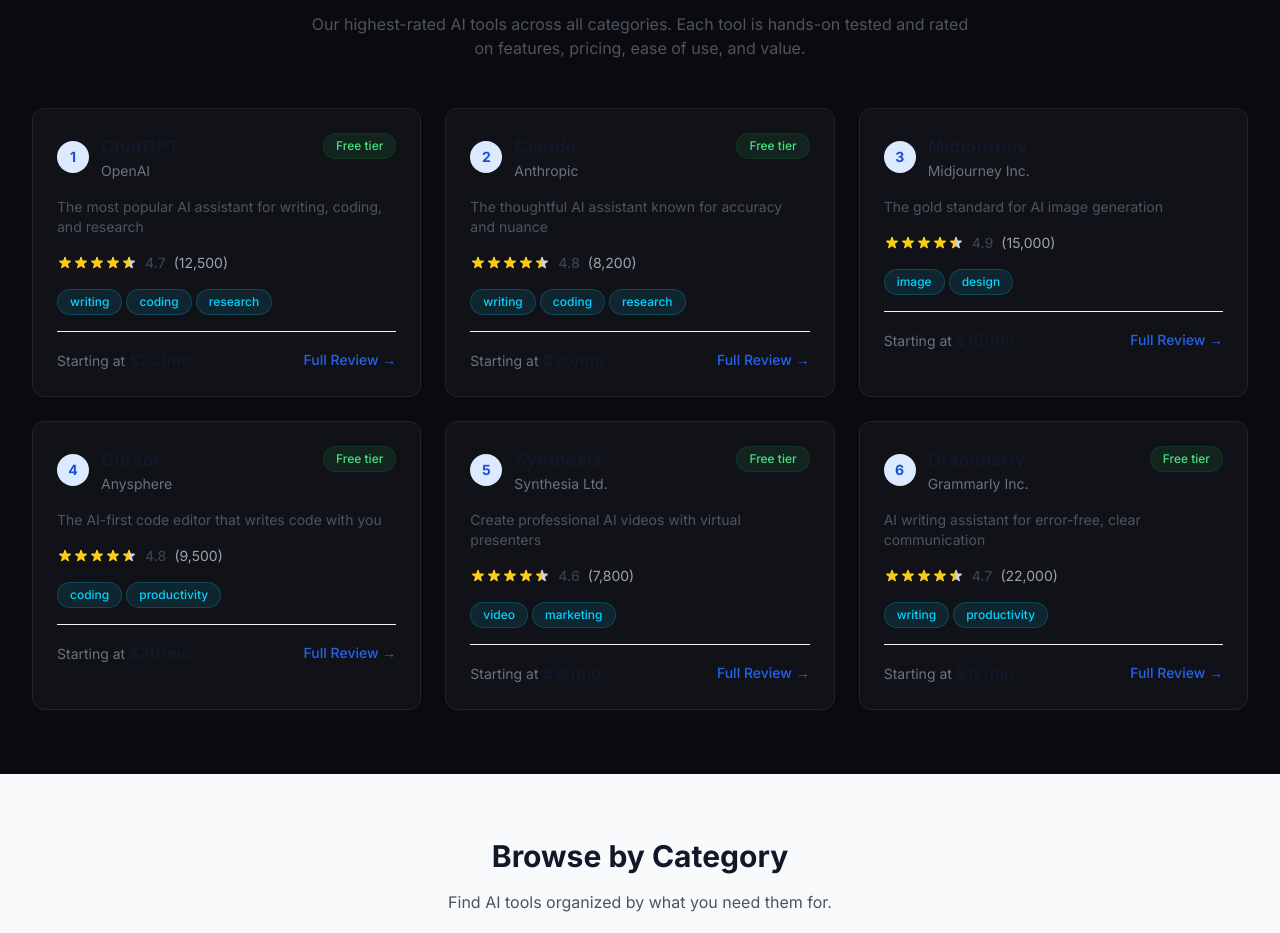
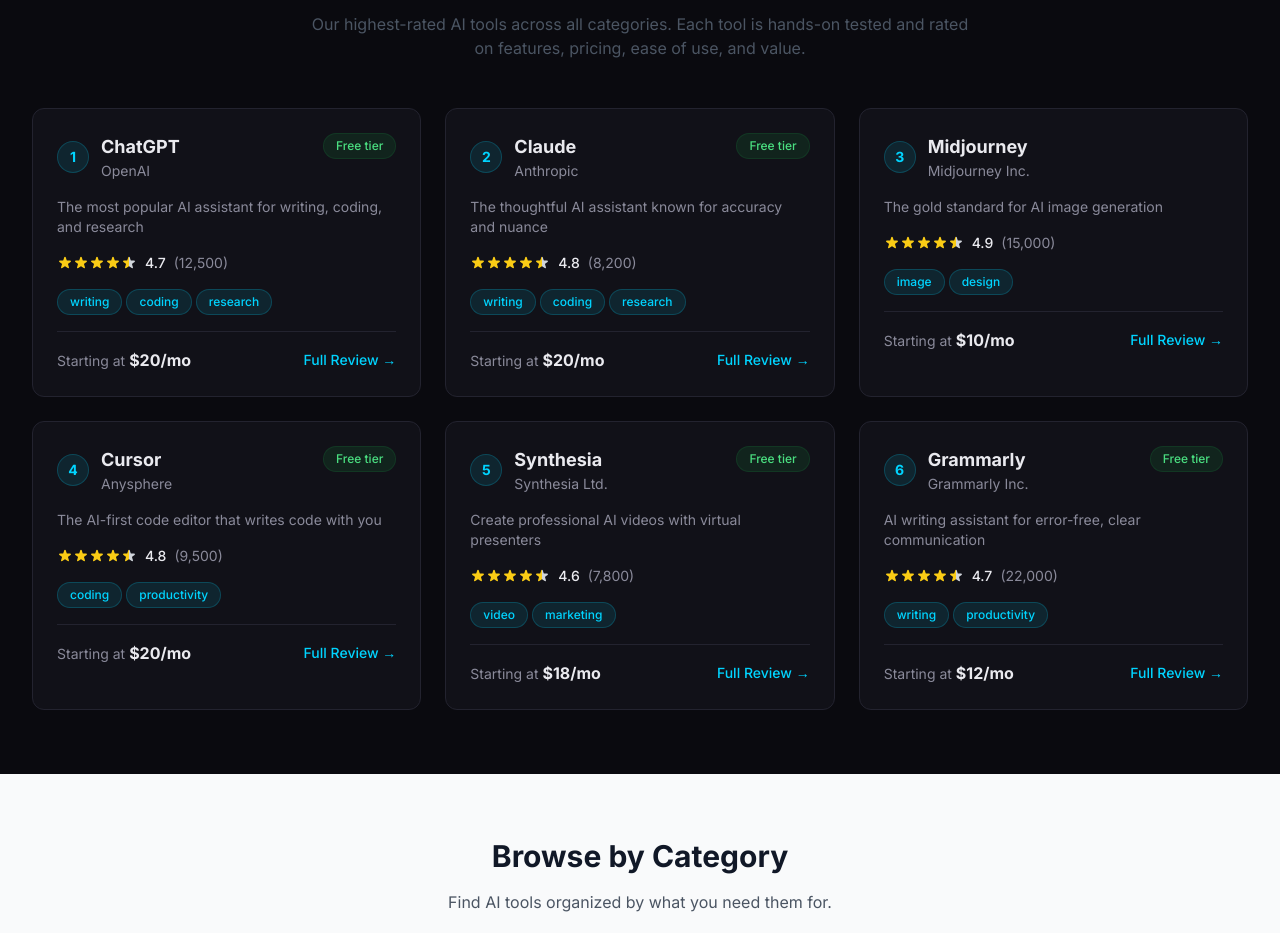
Before and after one commit to talhahbilal1-arch/social-media-empire, a Next.js app in the folder ai-tools-hub/: page / in a window 1280 px wide. Shown: the part 820-1753 px from the top of the page. Built offline with nearby package versions, Linux system fonts and the light colour scheme.

Commit message:
wip: ai-tools-hub/components/ToolCard.js ai-tools-hub/package-lock.json ai-tools-hub/public/robots.txt  08:37:29

```diff
--- a/ai-tools-hub/components/ToolCard.js
+++ b/ai-tools-hub/components/ToolCard.js
@@ -8,15 +8,15 @@
       <div className="flex items-start justify-between mb-4">
         <div className="flex items-center space-x-3">
           {rank && (
-            <span className="flex-shrink-0 w-8 h-8 rounded-full bg-primary-100 text-primary-700 font-bold text-sm flex items-center justify-center">
+            <span className="flex-shrink-0 w-8 h-8 rounded-full bg-accent/10 text-accent font-bold text-sm flex items-center justify-center border border-accent/20">
               {rank}
             </span>
           )}
           <div>
-            <Link href={`/tools/${tool.slug}/`} className="text-lg font-bold text-gray-900 group-hover:text-primary-600 transition-colors">
+            <Link href={`/tools/${tool.slug}/`} className="text-lg font-bold text-dt group-hover:text-accent transition-colors">
               {tool.name}
             </Link>
-            <p className="text-sm text-gray-500">{tool.company}</p>
+            <p className="text-sm text-dt-muted">{tool.company}</p>
           </div>
         </div>
         {tool.pricing.free_tier && (
@@ -24,12 +24,12 @@
         )}
       </div>
 
-      <p className="text-gray-600 text-sm mb-4 line-clamp-2">{tool.tagline}</p>
+      <p className="text-dt-muted text-sm mb-4 line-clamp-2">{tool.tagline}</p>
 
       <div className="flex items-center space-x-2 mb-4">
         <StarRating rating={tool.rating} />
-        <span className="text-sm font-medium text-gray-700">{tool.rating}</span>
-        <span className="text-sm text-gray-400">({tool.review_count.toLocaleString()})</span>
+        <span className="text-sm font-medium text-dt">{tool.rating}</span>
+        <span className="text-sm text-dt-muted">({tool.review_count.toLocaleString()})</span>
       </div>
 
       <div className="flex flex-wrap gap-1 mb-4">
@@ -38,18 +38,16 @@
         ))}
       </div>
 
-      <div className="flex items-center justify-between pt-4 border-t border-gray-100">
+      <div className="flex items-center justify-between pt-4 border-t border-dark-border">
         <div>
-          <span className="text-sm text-gray-500">Starting at </span>
-          <span className="font-bold text-gray-900">
+          <span className="text-sm text-dt-muted">Starting at </span>
+          <span className="font-bold text-dt">
             {formatPrice(tool.pricing.starting_price)}
           </span>
         </div>
-        <div className="flex space-x-2">
-          <Link href={`/tools/${tool.slug}/`} className="text-sm text-primary-600 hover:text-primary-700 font-medium">
-            Full Review &rarr;
-          </Link>
-        </div>
+        <Link href={`/tools/${tool.slug}/`} className="text-sm text-accent hover:text-cyan-300 font-medium transition-colors">
+          Full Review &rarr;
+        </Link>
       </div>
     </div>
   )
```
Also changed, not shown: ai-tools-hub/public/robots.txt, 1 other file (tests, documents, lock files or other folders).
